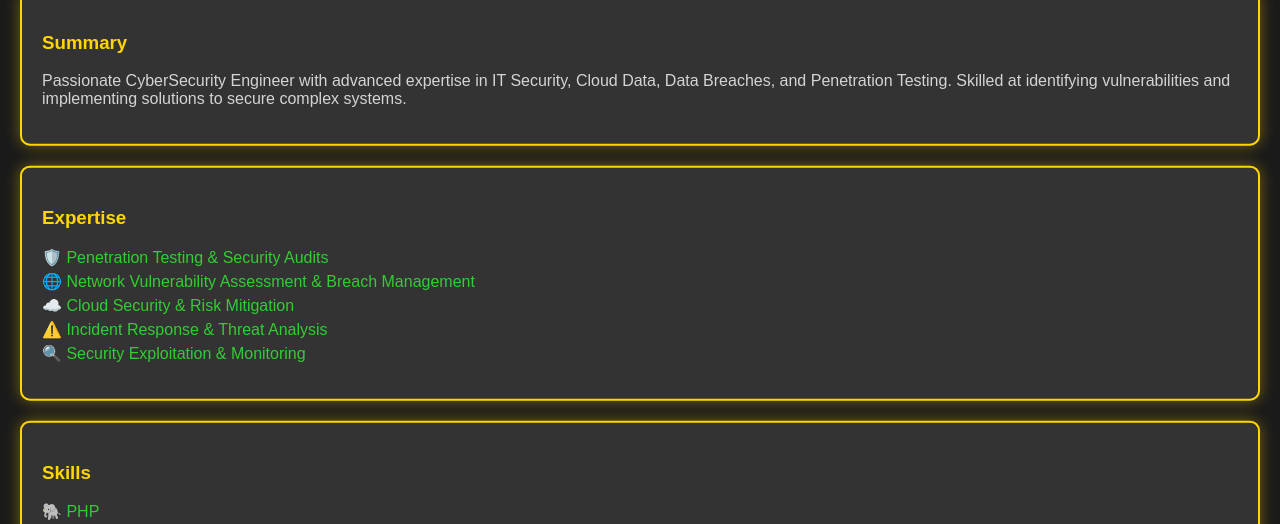
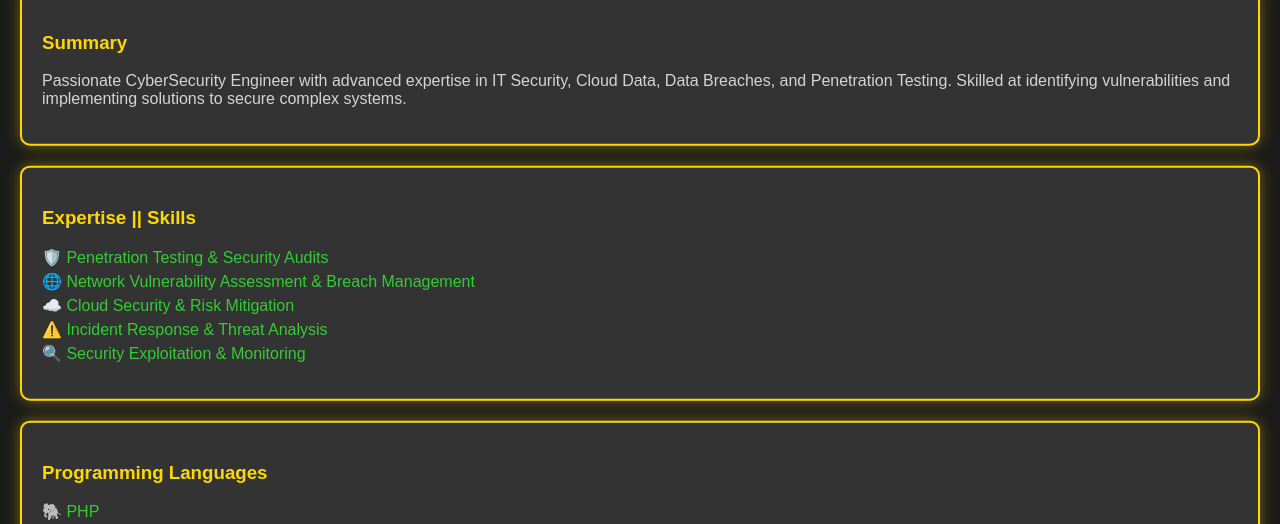
Before and after one commit to DRA3V50/DanyArabo_Portfolio.github.io, a plain HTML site: page index.html in a window 1280 px wide. Shown: the part 276-800 px from the top of the page. Drawn offline with Linux system fonts and the light colour scheme.

Commit message:
Website.html

```diff
--- a/index.html
+++ b/index.html
@@ -139,7 +139,7 @@
     </section>
 
     <section id="expertise">
-      <h3>Expertise</h3>
+      <h3>Expertise || Skills</h3>
       <ul>
         <li>🛡️ Penetration Testing & Security Audits</li>
         <li>🌐 Network Vulnerability Assessment & Breach Management</li>
@@ -150,7 +150,7 @@
     </section>
 
     <section id="skills">
-      <h3>Skills</h3>
+      <h3>Programming Languages</h3>
       <ul>
         <li>🐘 PHP</li>
         <li>💎 Ruby</li>
```
